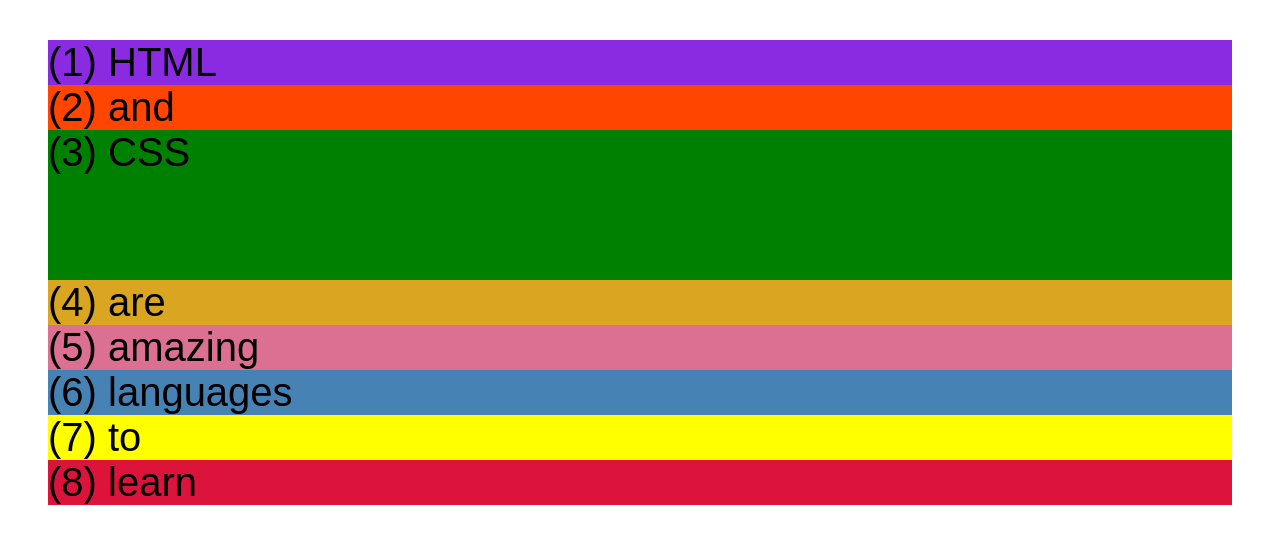
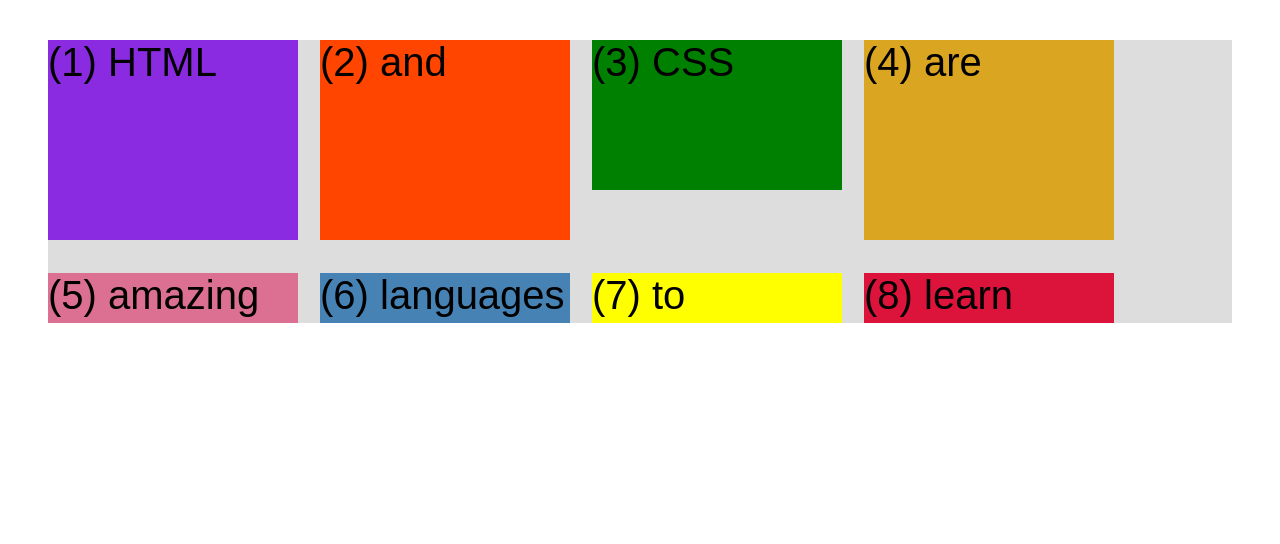
Before and after one commit to sahajsikri-glitch/html-css, a plain HTML site: page cssgrid.html in a window 1280 px wide. Drawn offline with Linux system fonts and the light colour scheme.

Commit message:
introduction to css grid

```diff
--- a/cssgrid.html
+++ b/cssgrid.html
@@ -40,7 +40,13 @@
         margin: 40px;
 
         /* CSS GRID */
-        /* display: grid; */
+        display: grid; /*nothing will happen but just shift it in css grid form */
+        grid-template-columns: 250px 250px 250px 250px; /*WIDTH DECIDER :
+        to divide num of colums (DABBE BANADEGA) */
+        grid-template-rows: 200px 50px; /*HEIGHT DECIDER of 1st , 2nd , 3rd ..... so on rows */
+
+        column-gap: 22px;
+        row-gap: 33px;
       }
       .container--2 {
         /* STARTER */
```
